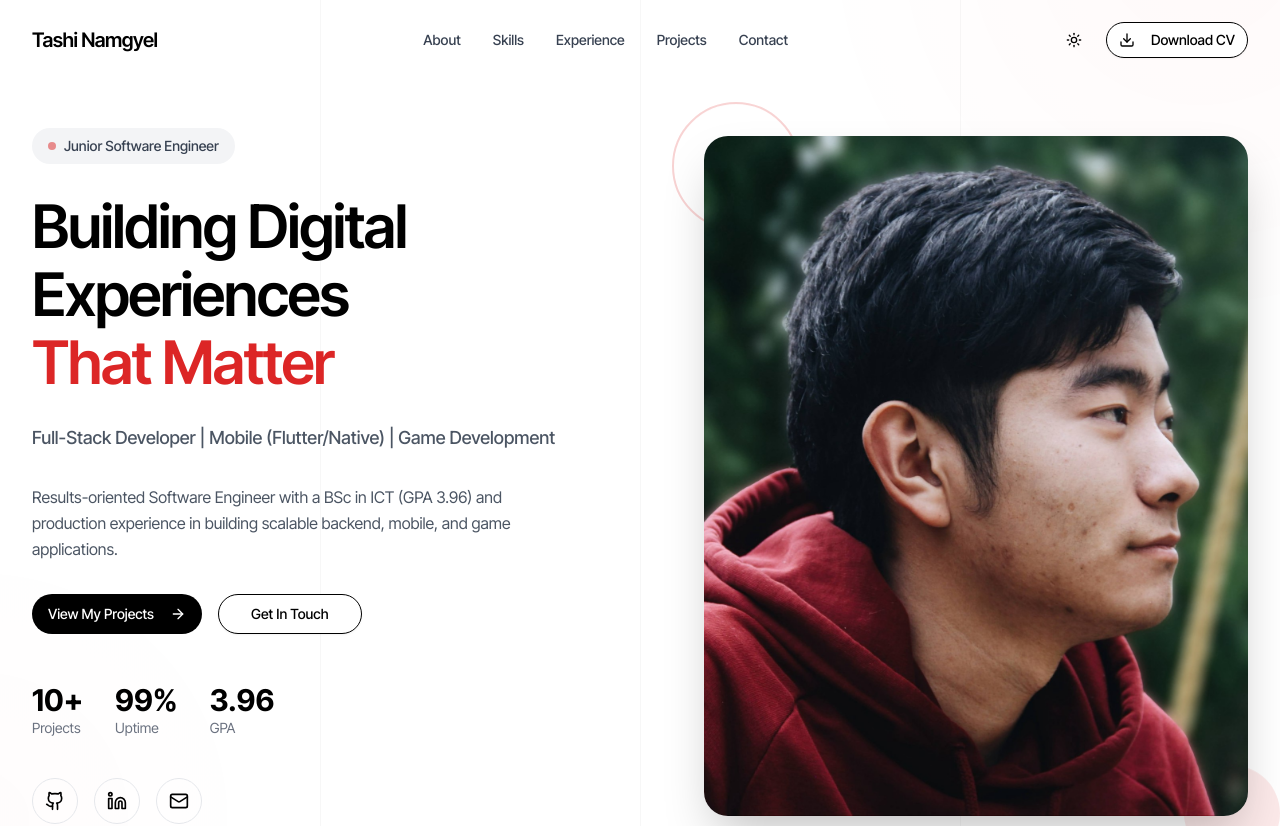
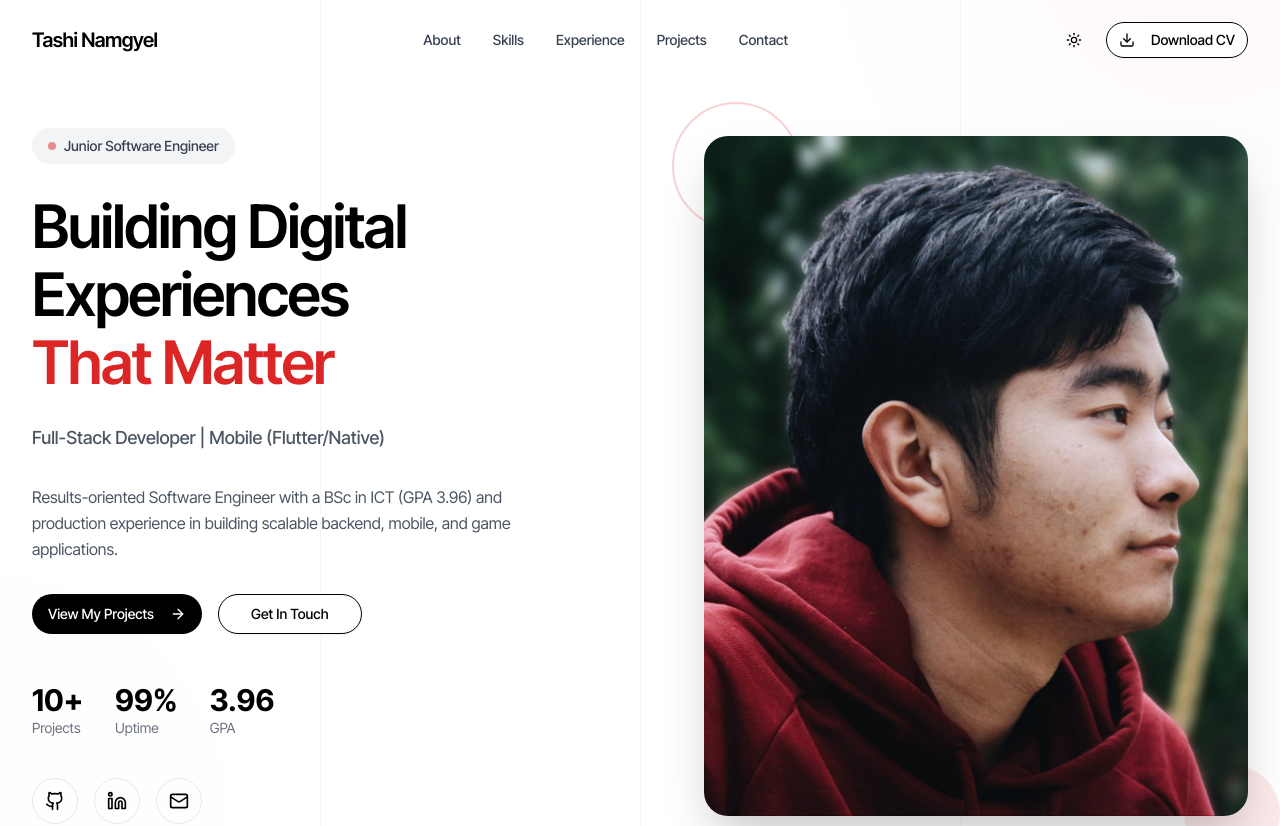
Before and after one commit to Tashinamgyel/portfolio, a React (Vite) app: page / in a window 1280 px wide. Shown: the top 826 px of the page. Built offline with nearby package versions, Linux system fonts and the light colour scheme.

Commit message:
Title edited

```diff
--- a/src/sections/Hero.tsx
+++ b/src/sections/Hero.tsx
@@ -124,7 +124,7 @@ export default function Hero() {
               className="text-lg text-gray-600 dark:text-gray-400 font-medium animate-fade-in-up"
               style={{ animationDelay: '900ms' }}
             >
-              Full-Stack Developer | Mobile (Flutter/Native) | Game Development
+              Full-Stack Developer | Mobile (Flutter/Native)
             </p>
 
             {/* Description */}
```
